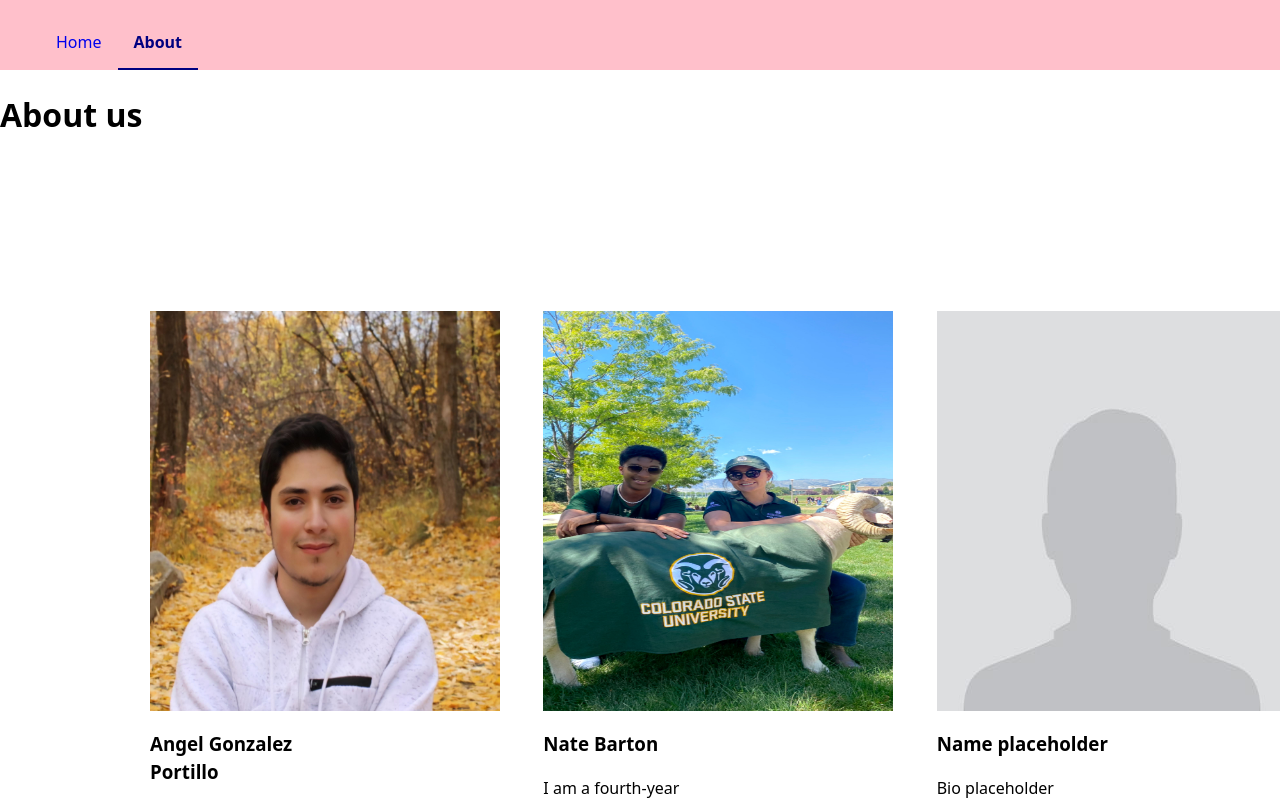
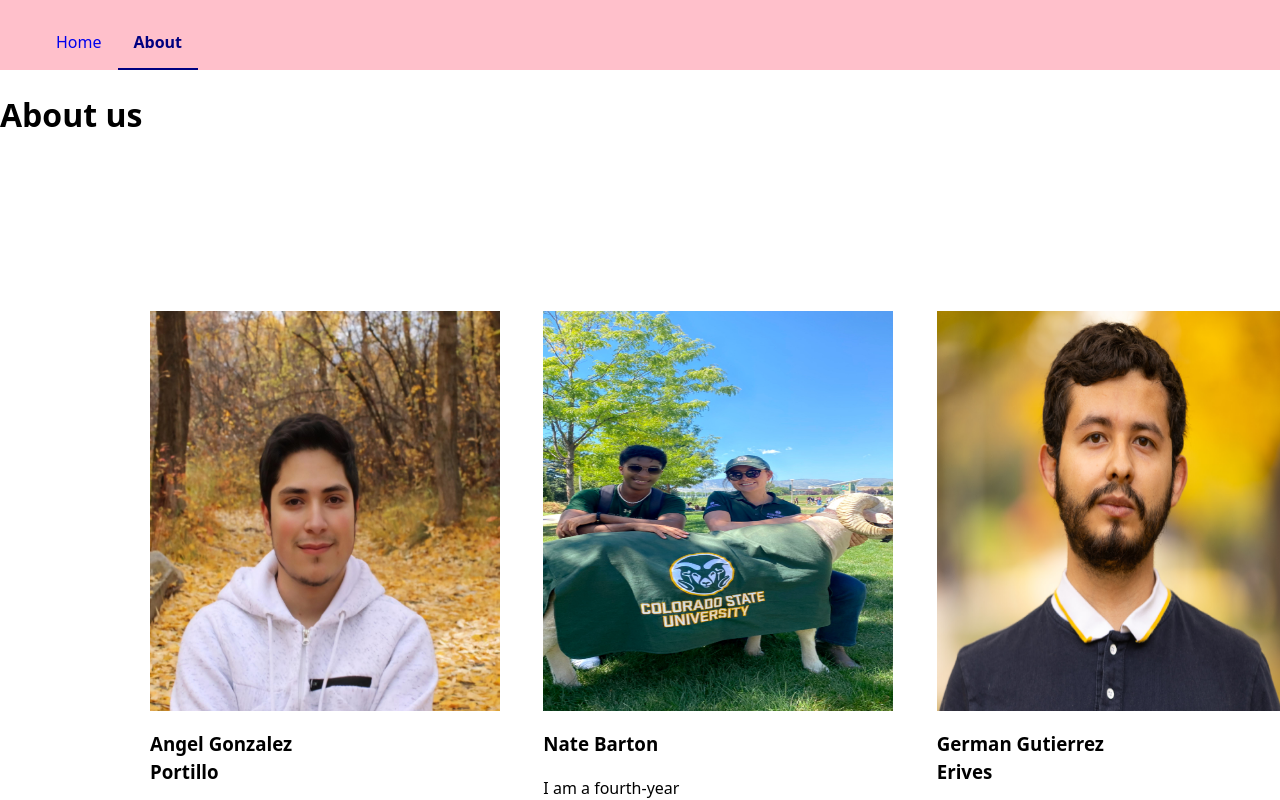
Before and after one commit to angelgp-droid/cs312Project, an Angular app: page /about in a window 1280 px wide. Shown: the top 800 px of the page. Built offline with nearby package versions, Linux system fonts and the light colour scheme.

Commit message:
Filled out about me info

```diff
--- a/src/app/pages/about/about.component.html
+++ b/src/app/pages/about/about.component.html
@@ -13,9 +13,9 @@
     </team-card>
 
     <team-card
-    [name]="teamMember.name"
-    [bio]="teamMember.bio"
-    [photoURL]="teamMember.photoURL">
+    [name]="german.name"
+    [bio]="german.bio"
+    [photoURL]="german.photoURL">
     </team-card>
 
     <team-card
--- a/src/app/pages/about/about.component.ts
+++ b/src/app/pages/about/about.component.ts
@@ -24,4 +24,9 @@ export class AboutComponent {
     bio:'I am a fourth-year computer science student with a general concentration. Outside of class, I enjoy video games, working out, and cooking.',
     photoURL: 'assets/NatePic.jpg'
   };
+  german ={
+    name:'German Gutierrez Erives',
+    bio:'I am a senior majoring in neuroscience and minoring in computer science. I love playing the accordion, producing music, and playing 8 ball.',
+    photoURL:'assets/GermanPic.png'
+  };
 }
```
Also changed, not shown: public/assets/GermanPic.png (added), 1 other file (tests, documents, lock files or other folders).
